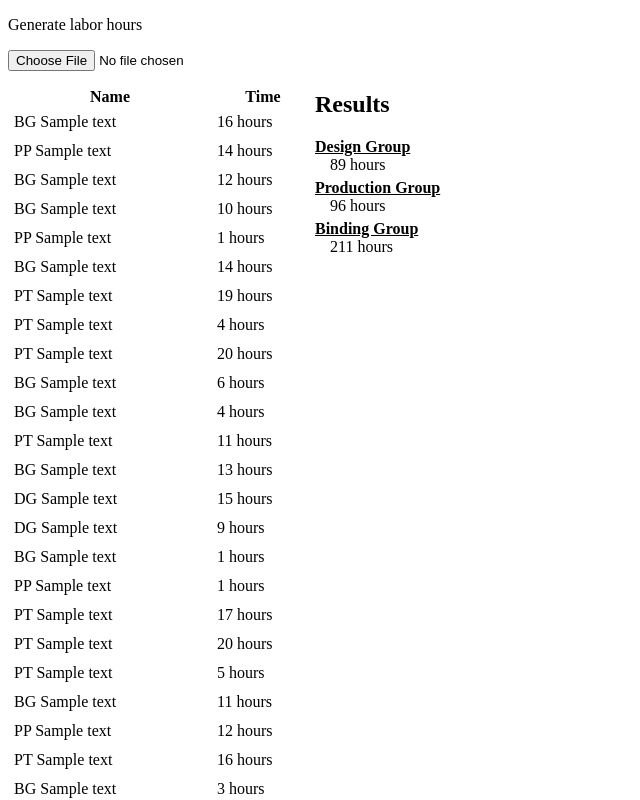
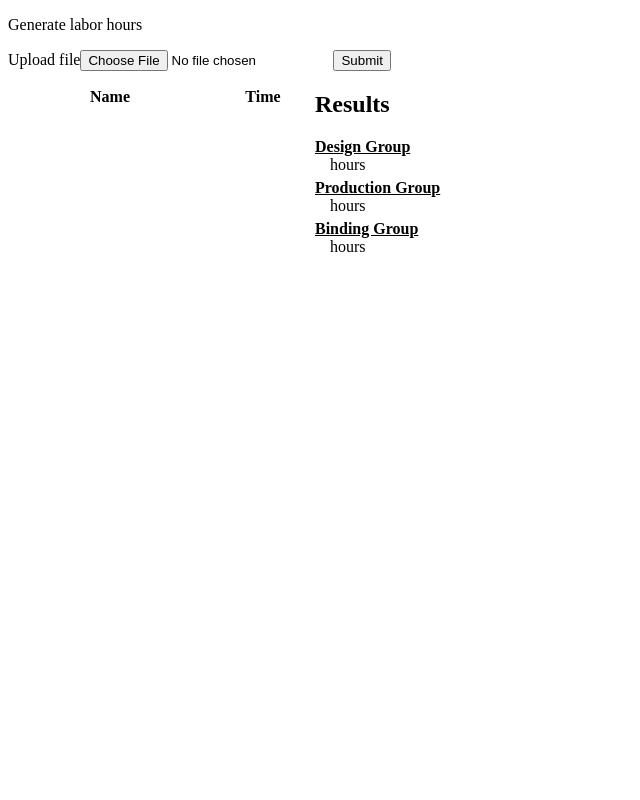
Before and after one commit to t0mclaudio/mpci-manpower-hours, a React (Create React App) app: page / in a window 1280 px wide. Shown: the top 800 px of the page, without its empty margins (0-640 px from the left). Built offline with nearby package versions, Linux system fonts and the light colour scheme.

Commit message:
Implement method to parse sv file and mount

```diff
--- a/src/App.js
+++ b/src/App.js
@@ -1,33 +1,40 @@
 import React, { useState } from 'react';
+import Papa from 'papaparse'
 
 function App() {
-  const division = ['DG', 'PP', 'PT', 'BG'];
-  var initialItems = []
-  for (let i = 1; i <= 50; i++) {
-    initialItems = [...initialItems, {
-      id: division[Math.floor(Math.random() * division.length)],
-      name: `Sample text`,
-      time: Math.floor((Math.random() * 20) + 1)
-    }]
+  const [items, setItems] = useState([])
+
+  const [results, setResults] = useState({})
+
+  const handleUpload = (payload) => {
+    compute(payload).then(res => {
+      setResults(res);
+      setItems(payload)
+    })
   }
 
-  const [items] = useState(initialItems)
-
-  const [results] = useState({
-    dg: items.filter(item => item.id === 'DG').reduce((total, itm) => total + itm.time, 0),
-    pp: items.filter(item => item.id === 'PP').reduce((total, itm) => total + itm.time, 0),
-    pt: items.filter(item => item.id === 'PT').reduce((total, itm) => total + itm.time, 0),
-    bg: items.filter(item => item.id === 'BG').reduce((total, itm) => total + itm.time, 0),
-  })
-
+  const compute = (payload) => {
+    return new Promise((resolve, reject) => {
+      let res = {
+        dg: payload.filter(({ item }) => item.includes('DG')).reduce((total, itm) => total + Number(itm.time), 0),
+        pp: payload.filter(({ item }) => item.includes('PRG')).reduce((total, itm) => total + Number(itm.time), 0),
+        pt: payload.filter(({ item }) => item.includes('PHG')).reduce((total, itm) => total + Number(itm.time), 0),
+        bg: payload.filter(({ item }) => item.includes('BG')).reduce((total, itm) => total + Number(itm.time), 0),
+      }
+      resolve(res)
+      reject(error => console.log(error, 'error'))
+    })
+  }
+  console.log(results)
+  console.log(items)
   return (
     <div className="App">
       <header className="App-header">
         <p>Generate labor hours</p>
       </header>
-      <form>
-        <input aria-label="submit file" type="file" />
-      </form>
+
+      <FileInput handleUpload={handleUpload} />
+
       <div style={{ display: 'flex' }}>
         <table border={1} style={{ borderCollapse: 'collapse', border: '1px solid white', margin: '15px 0', fontSize: '16px' }}>
           <thead>
@@ -40,7 +47,7 @@ function App() {
             {items.map((item, index) => {
               return (
                 <tr key={index}>
-                  <td style={{ padding: '5px' }}>{item.id} {item.name}</td>
+                  <td style={{ padding: '5px' }}>{item.item}</td>
                   <td style={{ padding: '5px' }}>{item.time} hours</td>
                 </tr>
               )
@@ -74,4 +81,32 @@ const styles = {
   }
 }
 
+
+const FileInput = ({ handleUpload }) => {
+  const fileInput = React.createRef()
+
+  const handleSubmit = (e) => {
+    e.preventDefault();
+    let file = fileInput.current.files[0];
+    Papa.parse(file, {
+      header: true,
+      complete: function (results) {
+        handleUpload(results.data);
+      }
+    })
+
+
+
+
+  }
+
+  return (
+    <form onSubmit={handleSubmit}>
+      <label htmlFor="inputFile">Upload file</label>
+      <input type="file" ref={fileInput} />
+      <input type="submit" value="Submit" />
+    </form>
+  )
+}
+
 export default App;
```
